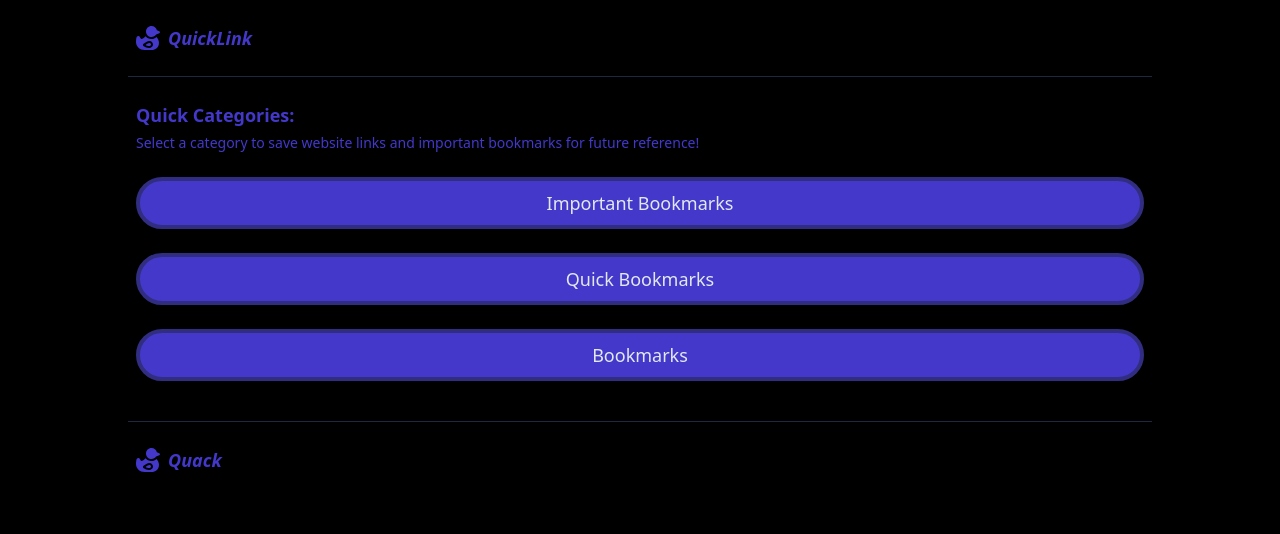
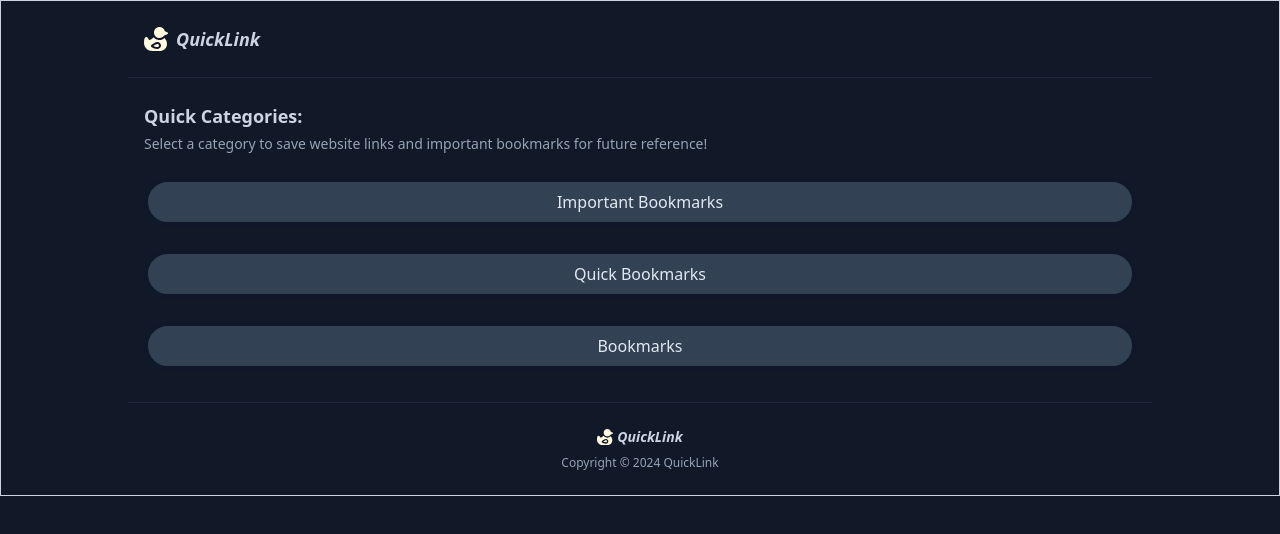
Before and after one commit to chokshidhruv/quick-link, a browser extension: page src/index.html in a window 1280 px wide. Drawn offline with Linux system fonts and the light colour scheme.

Commit message:
quicklink/update

```diff
--- a/package.json
+++ b/package.json
@@ -1,9 +1,6 @@
 {
   "devDependencies": {
     "tailwindcss": "^3.4.7"
-  },
-  "scripts": {
-    "build:css": "tailwindcss build src/input.css -o dist/output.css"
   }
 
 }
--- a/src/footer.html
+++ b/src/footer.html
@@ -1,13 +1,17 @@
 <!DOCTYPE html>
 <html lang="en">
-<header class="flex justify-center pt-10">
-    <section class="max-w-screen-lg w-full flex flex-col">
-        <div class="bg-black border-t border-slate-800 py-6 px-2 flex items-center gap-2">
-            <svg class="w-6 h-6" fill="rgb(67 56 202)" xmlns="http://www.w3.org/2000/svg" id="Layer_1" data-name="Layer 1" viewBox="0 0 24 24">
+<header class="flex justify-center">
+    <section class="max-w-screen-lg w-full flex flex-col mt-2">
+        <div class="bg-gray-900 border-t border-slate-800 pt-6 px-4 flex items-center justify-center gap-1">
+            <svg class="w-4 h-4" fill="#fefae0" xmlns="http://www.w3.org/2000/svg" id="Layer_1" data-name="Layer 1" viewBox="0 0 24 24">
                 <path d="m13.5,17c-1.028,0-2.693.96-3.985,1.891.983.509,2.465,1.109,3.985,1.109.827,0,1.5-.673,1.5-1.5s-.673-1.5-1.5-1.5Zm7.115-6.026c-1.382,1.297-3.195,2.026-5.113,2.026-.527,0-1.062-.054-1.596-.166-1.674-.349-3.151-1.304-4.213-2.602-1.475,1.472-3.265,2.768-4.227,2.768-.428,0-1.021-1.092-1.306-1.617-.094-.174-.182-.336-.265-.475-.374-.634-1.095-.983-1.818-.894-.733.091-1.319.587-1.528,1.295C.177,12.574-.023,14.947.003,16.025c.117,4.696,3.673,7.975,8.646,7.975h6.944c3.591,0,7.406-2.559,7.406-7.3,0-2.108-1.252-4.256-2.384-5.726Zm-3.659,8.089c-.285,1.814-2.002,3.008-3.836,2.929-2.222-.097-4.161-1.018-5.428-1.802-.854-.528-.932-1.732-.152-2.364,1.477-1.196,3.873-2.826,5.96-2.826,2.114,0,3.797,1.885,3.456,4.063Zm7.044-12.813h0c0,.451-.28.855-.702,1.013l-3.152,1.182c-1.169,1.84-3.4,2.938-5.831,2.431-2.078-.434-3.758-2.114-4.191-4.192-.741-3.555,1.952-6.684,5.376-6.684,2.635,0,4.837,1.853,5.374,4.328l2.423.909c.422.158.702.562.702,1.013Z"/>
             </svg>
-            <h1 class="text-lg text-indigo-700 font-semibold italic">Quack</h1>
+            <h1 class="text-sm text-slate-300 font-bold italic">QuickLink</h1>
+        </div>
+        <div class="text-center text-xs pb-6 mt-2 text-slate-400">
+            Copyright © 2024 QuickLink
         </div>
     </section>
 </header>
+
 </html>
--- a/src/header.html
+++ b/src/header.html
@@ -2,11 +2,11 @@
 <html lang="en">
 <header class="flex justify-center">
     <section class="max-w-screen-lg w-full flex flex-col">
-        <div class="bg-black border-b border-slate-800 py-6 px-2 flex items-center gap-2">
-            <svg class="w-6 h-6" fill="rgb(67 56 202)" xmlns="http://www.w3.org/2000/svg" id="Layer_1" data-name="Layer 1" viewBox="0 0 24 24">
+        <div class="bg-gray-900 border-b border-slate-800 py-6 px-4 flex items-center gap-2">
+            <svg class="w-6 h-6" fill="#fefae0" xmlns="http://www.w3.org/2000/svg" id="Layer_1" data-name="Layer 1" viewBox="0 0 24 24">
                 <path d="m13.5,17c-1.028,0-2.693.96-3.985,1.891.983.509,2.465,1.109,3.985,1.109.827,0,1.5-.673,1.5-1.5s-.673-1.5-1.5-1.5Zm7.115-6.026c-1.382,1.297-3.195,2.026-5.113,2.026-.527,0-1.062-.054-1.596-.166-1.674-.349-3.151-1.304-4.213-2.602-1.475,1.472-3.265,2.768-4.227,2.768-.428,0-1.021-1.092-1.306-1.617-.094-.174-.182-.336-.265-.475-.374-.634-1.095-.983-1.818-.894-.733.091-1.319.587-1.528,1.295C.177,12.574-.023,14.947.003,16.025c.117,4.696,3.673,7.975,8.646,7.975h6.944c3.591,0,7.406-2.559,7.406-7.3,0-2.108-1.252-4.256-2.384-5.726Zm-3.659,8.089c-.285,1.814-2.002,3.008-3.836,2.929-2.222-.097-4.161-1.018-5.428-1.802-.854-.528-.932-1.732-.152-2.364,1.477-1.196,3.873-2.826,5.96-2.826,2.114,0,3.797,1.885,3.456,4.063Zm7.044-12.813h0c0,.451-.28.855-.702,1.013l-3.152,1.182c-1.169,1.84-3.4,2.938-5.831,2.431-2.078-.434-3.758-2.114-4.191-4.192-.741-3.555,1.952-6.684,5.376-6.684,2.635,0,4.837,1.853,5.374,4.328l2.423.909c.422.158.702.562.702,1.013Z"/>
             </svg>
-            <h1 class="text-lg text-indigo-700 font-semibold italic">QuickLink</h1>
+            <h1 class="text-lg text-slate-300 font-bold italic">QuickLink</h1>
         </div>
     </section>
 </header>
--- a/src/index.html
+++ b/src/index.html
@@ -1,39 +1,33 @@
 <!doctype html>
-<html style="min-width: 400px;">
+<html style="min-width: 380px;">
+
 <head>
   <meta charset="UTF-8">
   <meta name="viewport" content="width=device-width, initial-scale=1.0">
   <meta http-equiv="Content-Security-Policy" content="default-src 'self'; script-src 'self' 'unsafe-inline' https://code.jquery.com;">
   <link href="./output.css" rel="stylesheet">
   <title>Document</title>
-  <!-- <script src="https://code.jquery.com/jquery-3.7.1.min.js" integrity="sha256-/JqT3SQfawRcv/BIHPThkBvs0OEvtFFmqPF/lYI/Cxo=" crossorigin="anonymous"></script> -->
-  <!-- <script>
-  $(function(){
-    $("#footer").load("footer.html");
-    $("#header").load("header.html");
-    $("#main").load("main.html");
-  });
-  </script> -->
   <!-- Include the jQuery library -->
   <script src="jquery-3.7.1.min.js"></script>
   <!-- Include your content script -->
   <script src="content.js"></script>
 </head>
-<body class="bg-black text-indigo-700 min-w-fit">
+
+<body class="bg-gray-900 text-indigo-700 min-w-fit border-slate-300 border">
 
   <header>
     <div id="header"></div>
   </header>
 
   <main class="flex justify-center mt-6">
-    <section class="max-w-screen-lg w-full flex flex-col px-2">
+    <section class="max-w-screen-lg w-full flex flex-col text-slate-300 px-4">
       <h2 class="text-lg font-semibold">
         Quick Categories:
       </h2>
-      <p class="pt-1 text-sm">Select a category to save website links and important bookmarks for future reference!</p>
-      <button class="border-4 rounded-full text-center border-indigo-900 w-full py-2 text-lg bg-indigo-700 placeholder:text-slate-200 mt-6 text-slate-200 hover:bg-indigo-950 transition">Important Bookmarks</button>
-      <button class="border-4 rounded-full text-center border-indigo-900 w-full py-2 text-lg bg-indigo-700 placeholder:text-slate-200 mt-6 text-slate-200 hover:bg-indigo-950 transition">Quick Bookmarks</button>
-      <button class="border-4 rounded-full text-center border-indigo-900 w-full py-2 text-lg bg-indigo-700 placeholder:text-slate-200 mt-6 text-slate-200 hover:bg-indigo-950 transition">Bookmarks</button>
+      <p class="pt-1 text-slate-400 text-sm">Select a category to save website links and important bookmarks for future reference!</p>
+      <button class="text-md border-4 rounded-full text-center border-slate-900 w-full py-2 bg-slate-700 mt-6 text-slate-200 hover:bg-slate-600 transition">Important Bookmarks</button>
+      <button class="text-md border-4 rounded-full text-center border-slate-900 w-full py-2 bg-slate-700 mt-6 text-slate-200 hover:bg-slate-600 transition">Quick Bookmarks</button>
+      <button class="text-md border-4 rounded-full text-center border-slate-900 w-full py-2 bg-slate-700 my-6 text-slate-200 hover:bg-slate-600 transition">Bookmarks</button>
 
     </section>
   </main>
@@ -44,4 +38,5 @@
 
   <script src="index.js"></script>
 </body>
+
 </html>
```
Also changed, not shown: src/output.css.
